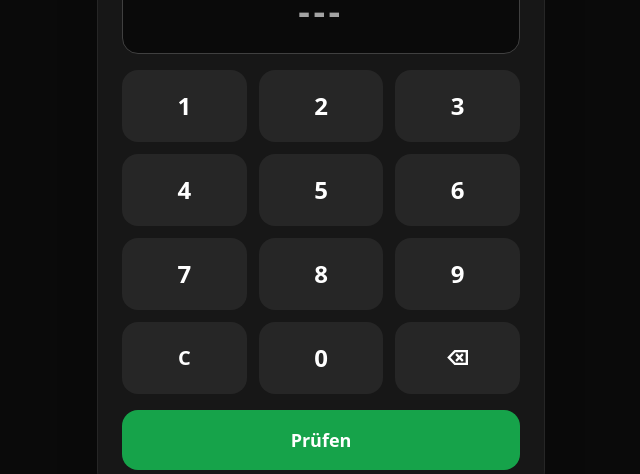
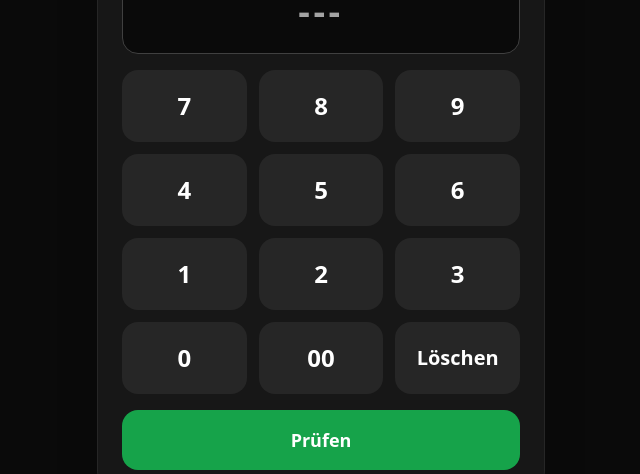
Before and after one commit to FrancisMortiz/plutrainer, a React (Vite) app: page / in a window 1280 px wide. Both pictures are taken after a click on the button "Quiz starten". Shown: the part 349-823 px from the top of the page, without its empty margins (319-959 px from the left). Built offline with nearby package versions, Linux system fonts and the light colour scheme.

Commit message:
Add files via upload

```diff
--- a/src/App.jsx
+++ b/src/App.jsx
@@ -199,8 +199,18 @@ export default function KassentrainerApp() {
 
   function zahlEingeben(zahl) {
     if (feedback) return
-    if (eingabe.length >= 4) return
-    setEingabe((alt) => `${alt}${zahl}`)
+    setEingabe((alt) => {
+      if (alt.length >= 4) return alt
+      return `${alt}${zahl}`
+    })
+  }
+
+  function doppelteNullEingeben() {
+    if (feedback) return
+    setEingabe((alt) => {
+      if (alt.length >= 4) return alt
+      return `${alt}00`.slice(0, 4)
+    })
   }
 
   function letzteZahlLoeschen() {
@@ -432,7 +442,7 @@ export default function KassentrainerApp() {
 
         {!feedback && (
           <div className="mt-4 grid grid-cols-3 gap-3">
-            {[1, 2, 3, 4, 5, 6, 7, 8, 9].map((zahl) => (
+            {[7, 8, 9, 4, 5, 6, 1, 2, 3].map((zahl) => (
               <button
                 key={zahl}
                 onClick={() => zahlEingeben(zahl)}
@@ -443,13 +453,6 @@ export default function KassentrainerApp() {
             ))}
 
             <button
-              onClick={eingabeLeeren}
-              className={`rounded-2xl p-5 text-xl font-bold active:scale-[0.96] transition ${farben.buttonSek}`}
-            >
-              C
-            </button>
-
-            <button
               onClick={() => zahlEingeben(0)}
               className={`rounded-2xl p-5 text-2xl font-bold active:scale-[0.96] transition ${farben.buttonSek}`}
             >
@@ -457,10 +460,17 @@ export default function KassentrainerApp() {
             </button>
 
             <button
+              onClick={doppelteNullEingeben}
+              className={`rounded-2xl p-5 text-2xl font-bold active:scale-[0.96] transition ${farben.buttonSek}`}
+            >
+              00
+            </button>
+
+            <button
               onClick={letzteZahlLoeschen}
               className={`rounded-2xl p-5 text-xl font-bold active:scale-[0.96] transition ${farben.buttonSek}`}
             >
-              ⌫
+              Löschen
             </button>
           </div>
         )}
```
